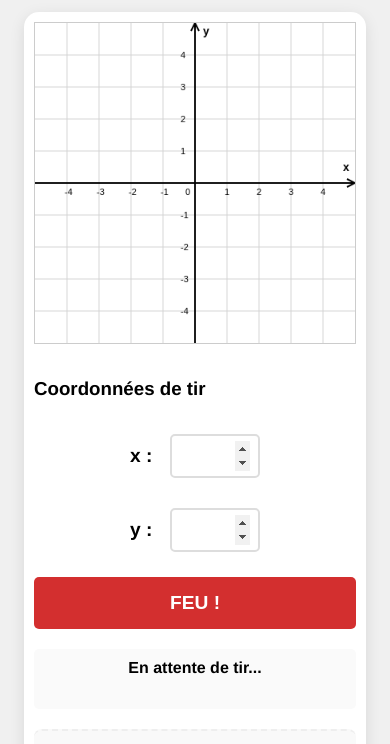
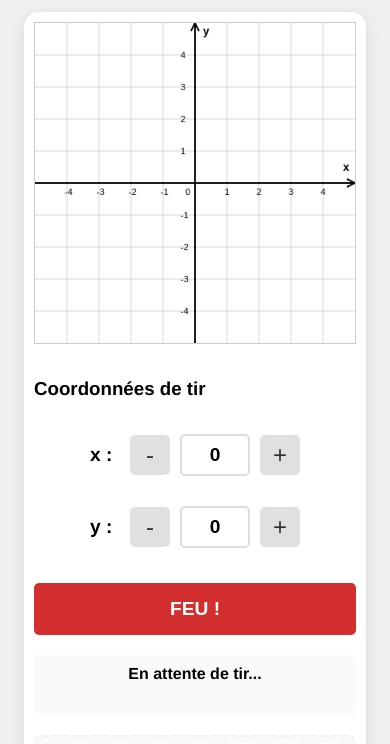
Before and after one commit to Raph81212/bataille-navale, a plain HTML site: page index.html in a window 390 px wide. Shown: the part 78-822 px from the top of the page. Drawn offline with Linux system fonts and the light colour scheme.

Commit message:
ajout de bouton pour donner les coordonnées

```diff
--- a/index.html
+++ b/index.html
@@ -18,10 +18,9 @@
         h1 { color: #333; margin-bottom: 5px; font-size: 1.5em; text-align: center; }
         .subtitle { font-style: italic; color: #666; margin-bottom: 15px; font-size: 0.9em; }
 
-        /* --- CONTENEUR PRINCIPAL --- */
         .game-container {
             display: flex;
-            flex-direction: row; /* Par défaut : ligne (Gauche -> Droite) */
+            flex-direction: row;
             background: white;
             padding: 20px;
             border-radius: 15px;
@@ -32,7 +31,6 @@
             max-width: 100%;
         }
 
-        /* --- ZONE GRAPHIQUE --- */
         .canvas-area {
             display: flex;
             justify-content: center;
@@ -47,7 +45,6 @@
             height: auto;
         }
 
-        /* --- ZONE COMMANDES --- */
         .controls {
             display: flex;
             flex-direction: column;
@@ -63,33 +60,60 @@
         .target-item { margin: 5px 0; color: #333; font-size: 0.95em; }
         .sunk { text-decoration: line-through; color: grey; }
 
+        /* NOUVEAU STYLE POUR LES CONTROLEURS */
         .input-group {
             margin: 15px 0;
             display: flex;
             align-items: center;
-            justify-content: flex-start; /* Aligné à gauche sur PC */
+            justify-content: flex-start; /* Aligné gauche sur PC */
+            gap: 10px; /* Espace entre les éléments */
+        }
+
+        .input-group label {
+            font-weight: bold;
             font-size: 1.2em;
+            width: 30px;
         }
-        .input-group label { width: 40px; font-weight: bold;}
 
         .input-group input {
             padding: 8px;
-            font-size: 1.1em;
-            width: 70px;
+            font-size: 1.2em;
+            width: 50px;
             text-align: center;
             border: 2px solid #ddd;
             border-radius: 5px;
+            font-weight: bold;
+            /* On cache les flèches natives car on a les nôtres */
+            -moz-appearance: textfield;
+        }
+        /* Cacher flèches natives Webkit */
+        .input-group input::-webkit-outer-spin-button,
+        .input-group input::-webkit-inner-spin-button {
+            -webkit-appearance: none;
+            margin: 0;
         }
 
-        /* FORCER L'AFFICHAGE DES FLÈCHES DANS LES INPUTS (Mobile & Webkit) */
-        input[type=number]::-webkit-inner-spin-button,
-        input[type=number]::-webkit-outer-spin-button {
-            -webkit-appearance: inner-spin-button !important;
-            opacity: 1 !important;
-            height: 30px; /* Rendre les flèches plus hautes pour le tactile */
+        /* Boutons + et - */
+        .btn-nav {
+            background-color: #e0e0e0;
+            color: #333;
+            border: none;
+            width: 40px;
+            height: 40px;
+            border-radius: 5px;
+            font-size: 1.5em;
+            cursor: pointer;
+            display: flex;
+            align-items: center;
+            justify-content: center;
+            margin: 0; /* Override du margin global des buttons */
+            padding: 0;
         }
+        .btn-nav:hover { background-color: #ccc; }
+        .btn-nav:active { background-color: #bbb; }
 
-        button {
+        /* Gros bouton FEU */
+        .btn-feu {
             background-color: #d32f2f;
             color: white;
             border: none;
@@ -98,11 +122,11 @@
             font-weight: bold;
             border-radius: 5px;
             cursor: pointer;
-            margin-top: 10px;
+            margin-top: 20px;
             width: 100%;
             transition: background 0.3s;
         }
-        button:hover { background-color: #b71c1c; }
+        .btn-feu:hover { background-color: #b71c1c; }
 
         #info-msg {
             margin-top: 20px;
@@ -117,10 +141,9 @@
         .footer { margin-top: 30px; font-size: 0.8em; color: #999; text-align: center;}
         a { color: #d32f2f; text-decoration: none; }
 
-        /* --- MOBILE (Ecrans < 768px) --- */
         @media (max-width: 768px) {
             .game-container {
-                flex-direction: column; /* On passe en colonne */
+                flex-direction: column;
                 align-items: center;
                 padding: 10px;
                 gap: 15px;
@@ -128,17 +151,14 @@
 
             .controls {
                 width: 100%;
-                display: flex;
-                flex-direction: column;
             }
 
-            /* REORGANISATION MOBILE : Inputs en haut, Liste en bas */
             .targets { order: 2; margin-top: 20px; border-top: 2px dashed #eee; }
-            h3, .input-group, button, #info-msg { order: 1; }
+            h3, .input-group, .btn-feu, #info-msg { order: 1; }
 
-            .input-group { justify-content: center; } /* Centrer les inputs sur mobile */
+            /* Centrer les inputs sur mobile */
+            .input-group { justify-content: center; }
 
-            /* Canvas un peu plus petit sur mobile */
             canvas {
                 width: 320px;
                 height: 320px;
@@ -160,22 +180,26 @@
 
             <div class="targets">
                 <strong>🎯 CIBLES :</strong>
-                <div id="list-ships">
-                    </div>
+                <div id="list-ships"></div>
             </div>
 
             <h3>Coordonnées de tir</h3>
 
             <div class="input-group">
                 <label>x :</label>
-                <input type="number" id="inputX" min="-4" max="4" step="1">
+                <button class="btn-nav" onclick="changerValeur('inputX', -1)">-</button>
+                <input type="number" id="inputX" value="0" min="-4" max="4" readonly>
+                <button class="btn-nav" onclick="changerValeur('inputX', 1)">+</button>
             </div>
+
             <div class="input-group">
                 <label>y :</label>
-                <input type="number" id="inputY" min="-4" max="4" step="1">
+                <button class="btn-nav" onclick="changerValeur('inputY', -1)">-</button>
+                <input type="number" id="inputY" value="0" min="-4" max="4" readonly>
+                <button class="btn-nav" onclick="changerValeur('inputY', 1)">+</button>
             </div>
 
-            <button onclick="tirer()">FEU !</button>
+            <button class="btn-feu" onclick="tirer()">FEU !</button>
             <div id="info-msg">En attente de tir...</div>
         </div>
     </div>
@@ -247,7 +271,6 @@
             }
         });
 
-        // Affichage Liste
         const listContainer = document.getElementById('list-ships');
         typesBateaux.forEach(b => {
             let div = document.createElement('div');
@@ -257,13 +280,24 @@
             listContainer.appendChild(div);
         });
 
+        // --- NOUVELLE FONCTION POUR LES BOUTONS +/- ---
+        function changerValeur(idInput, changement) {
+            let input = document.getElementById(idInput);
+            let valeurActuelle = parseInt(input.value) || 0;
+            let nouvelleValeur = valeurActuelle + changement;
+
+            // Bloquer entre -4 et 4
+            if (nouvelleValeur >= -4 && nouvelleValeur <= 4) {
+                input.value = nouvelleValeur;
+            }
+        }
+
         // --- 2. DESSIN ---
-
         function dessinerRepere() {
             ctx.fillStyle = "white";
             ctx.fillRect(0, 0, 400, 400);
 
-            // Grille légère
+            // Grille
             ctx.strokeStyle = "lightgrey";
             ctx.lineWidth = 1;
             ctx.beginPath();
@@ -274,36 +308,26 @@
             }
             ctx.stroke();
 
-            // AXES PRINCIPAUX
+            // AXES
             ctx.strokeStyle = "black";
-            ctx.fillStyle = "black"; // Pour les pointes de flèches
+            ctx.fillStyle = "black";
             ctx.lineWidth = 2;
             ctx.beginPath();
 
-            // Axe Y (Vertical) - Flèche vers le HAUT
-            ctx.moveTo(CENTRE_X, 400);
-            ctx.lineTo(CENTRE_X, 0); // Ligne
-            // Pointe de flèche Y
-            ctx.moveTo(CENTRE_X - 5, 10);
-            ctx.lineTo(CENTRE_X, 0);
-            ctx.lineTo(CENTRE_X + 5, 10);
+            // Axe Y
+            ctx.moveTo(CENTRE_X, 400); ctx.lineTo(CENTRE_X, 0);
+            ctx.moveTo(CENTRE_X - 5, 10); ctx.lineTo(CENTRE_X, 0); ctx.lineTo(CENTRE_X + 5, 10);
 
-            // Axe X (Horizontal) - Flèche vers la DROITE
-            ctx.moveTo(0, CENTRE_Y);
-            ctx.lineTo(400, CENTRE_Y); // Ligne
-            // Pointe de flèche X
-            ctx.moveTo(390, CENTRE_Y - 5);
-            ctx.lineTo(400, CENTRE_Y);
-            ctx.lineTo(390, CENTRE_Y + 5);
+            // Axe X
+            ctx.moveTo(0, CENTRE_Y); ctx.lineTo(400, CENTRE_Y);
+            ctx.moveTo(390, CENTRE_Y - 5); ctx.lineTo(400, CENTRE_Y); ctx.lineTo(390, CENTRE_Y + 5);
 
             ctx.stroke();
 
-            // Labels x et y
             ctx.font = "bold 14px Arial";
             ctx.fillText("y", CENTRE_X + 10, 15);
             ctx.fillText("x", 385, CENTRE_Y - 15);
 
-            // Chiffres
             ctx.font = "11px Arial";
             for(let i = -4; i <= 4; i++) {
                 if(i === 0) {
@@ -312,8 +336,8 @@
                 }
                 let px = CENTRE_X + (i * ECHELLE);
                 let py = CENTRE_Y - (i * ECHELLE);
-                ctx.fillText(i, px - 3, CENTRE_Y + 15); // Axe X
-                ctx.fillText(i, CENTRE_X - 18, py + 4); // Axe Y
+                ctx.fillText(i, px - 3, CENTRE_Y + 15);
+                ctx.fillText(i, CENTRE_X - 18, py + 4);
             }
         }
 
@@ -349,7 +373,6 @@
         }
 
         // --- 3. JEU ---
-
         function tirer() {
             let info = document.getElementById('info-msg');
             let inputX = document.getElementById('inputX');
@@ -420,16 +443,7 @@
             }
 
             redessinerTout();
-            // On ne vide pas les inputs pour permettre de tirer rapidement à côté si besoin
-            // inputX.value = ""; inputY.value = "";
-            inputX.focus();
         }
-
-        document.addEventListener('keydown', function(event) {
-            if(event.key === "Enter") {
-                tirer();
-            }
-        });
 
         dessinerRepere();
 
```
